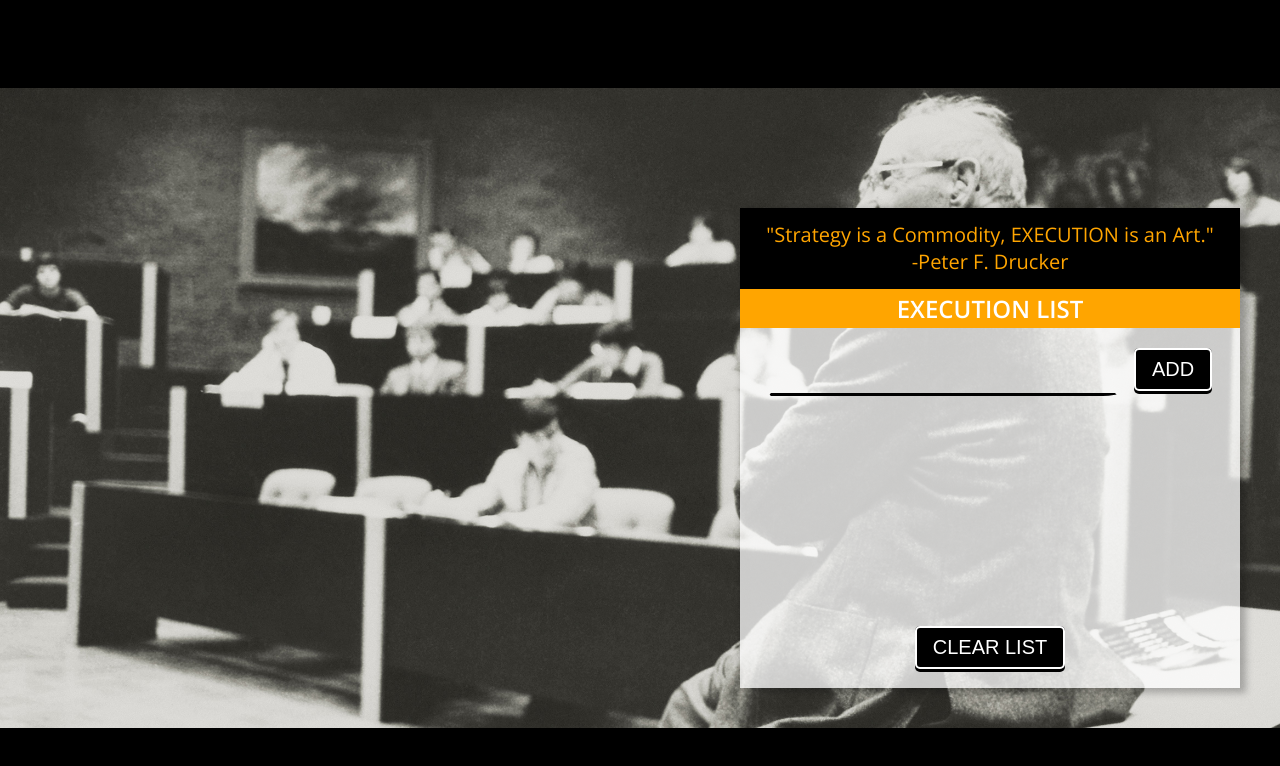
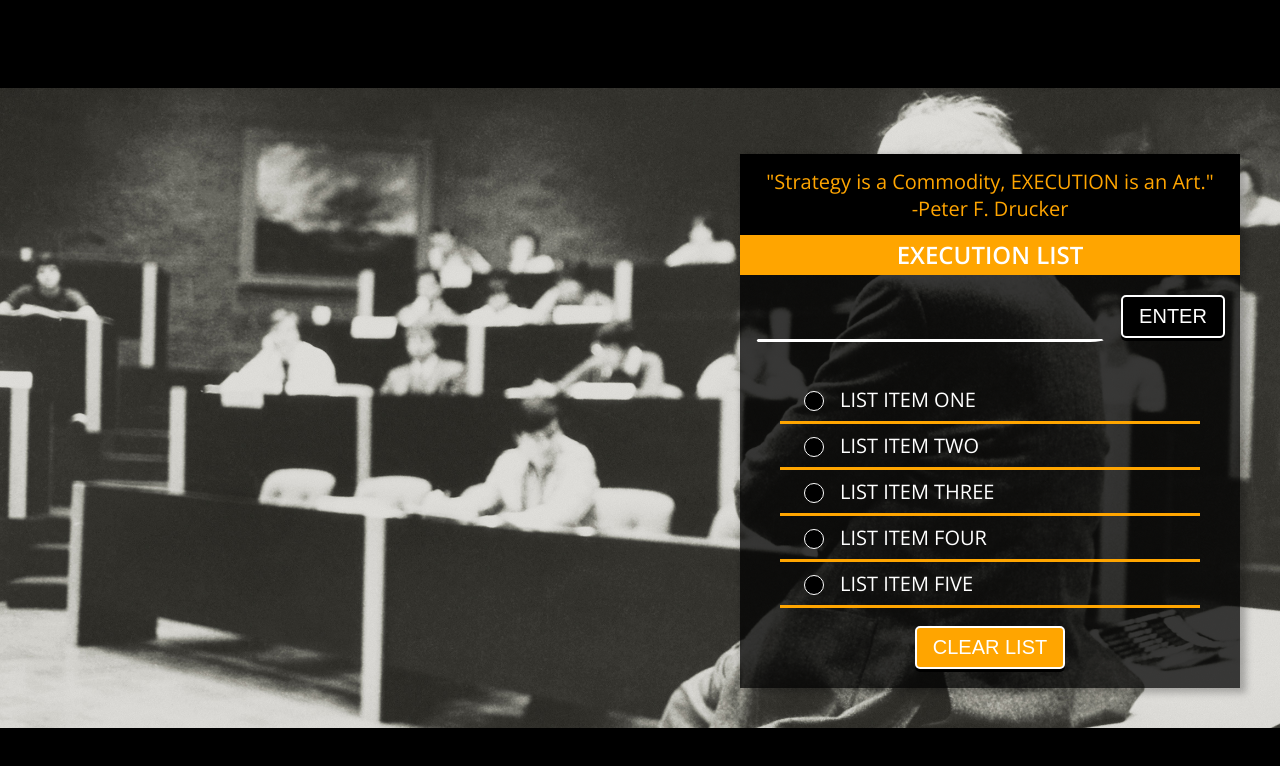
Before and after one commit to DCasely/REACT-Execution-List, a React (Create React App) app: page / in a window 1280 px wide. Shown: the top 766 px of the page. Built offline with nearby package versions, Linux system fonts and the light colour scheme.

Commit message:
styling and remove button added

```diff
--- a/public/styles.css
+++ b/public/styles.css
@@ -28,7 +28,7 @@ body {
   min-height: 75%;
   max-width: 500px;
   min-width: 250px;
-  background: rgba(255, 255, 255, 0.75);
+  background: rgba(0, 0, 0, 0.75);
   background-size: 25px 25px;
   box-shadow: 4px 3px 7px 2px #00000040;
   box-sizing: border-box;
@@ -70,17 +70,46 @@ body {
   border-bottom-right-radius: 15px 3px;
   border-bottom-left-radius: 3px 15px;
   border: solid 3px transparent;
-  border-bottom: solid 3px #000;
+  border-bottom: solid 3px #fff;
   font-size: 1.25rem;
   font-weight: 600;
-  color: #000;
+  color: #fff;
   width: 70%;
   margin-bottom: 20px;
 }
 
 ul {
+  list-style-type: none;
+}
+
+li {
+  text-align: left;
   font-size: 1.25rem;
-  font-weight: 600;
+  font-weight: 400;
+  color: #fff;
+  position: relative;
+  padding: 0.5rem;
+  margin-right: 2.5rem;
+  border-bottom: 3px solid orange;
+}
+
+li:last-of-type {
+  margin-bottom: 5rem;
+}
+
+.delete-btn {
+  border: #fff solid 1px;
+  border-radius: 50%;
+  height: 1.25rem;
+  width: 1.25rem;
+  margin: 0 1rem 0;
+  font-size: 1rem;
+  color: #fff;
+}
+
+.delete-btn:hover {
+  cursor: pointer;
+  background-color: orange;
 }
 
 button {
@@ -98,8 +127,17 @@ button:hover {
   cursor: pointer;
 }
 
+button span:hover {
+  background-color: orange;
+}
+
 button:active {
   transform: scale(1);
+}
+
+button:focus {
+  outline: none;
+  box-shadow: none;
 }
 
 button span {
@@ -116,15 +154,17 @@ button span {
   margin-left: 1rem;
 }
 
-li {
-  text-align: left;
-  position: relative;
-  padding: 0.5rem;
-}
-
 .clear-btn-container {
   position: absolute;
   width: 100%;
   margin: 0 auto 1rem;
   bottom: 0;
 }
+
+.clear-btn-container button span {
+  background-color: orange;
+}
+
+.clear-btn-container button span:hover {
+  background-color: #000;
+}
--- a/src/components/App.js
+++ b/src/components/App.js
@@ -2,7 +2,13 @@ import React, { useState } from 'react';
 
 function App() {
   const [input, setInput] = useState('');
-  const [listItems, setListItems] = useState([]);
+  const [listItems, setListItems] = useState([
+    'LIST ITEM ONE',
+    'LIST ITEM TWO',
+    'LIST ITEM THREE',
+    'LIST ITEM FOUR',
+    'LIST ITEM FIVE',
+  ]);
 
   function listInput(e) {
     const data = e.target.value;
@@ -14,6 +20,11 @@ function App() {
       setListItems((item) => [...item, input]);
       setInput('');
     }
+  }
+
+  function removeItem(e) {
+    listItems.shift();
+    setListItems((item) => [...item]);
   }
 
   function clearList() {
@@ -35,13 +46,16 @@ function App() {
         <div className="form">
           <input onChange={listInput} value={input} type="text" />
           <button onClick={addItem}>
-            <span>Add</span>
+            <span>Enter</span>
           </button>
         </div>
         <div>
           <ul>
             {listItems.map((listItem) => (
-              <li>{listItem}</li>
+              <li name={listItem} onClick={removeItem}>
+                <button className="delete-btn"></button>
+                {listItem}
+              </li>
             ))}
           </ul>
         </div>
```
